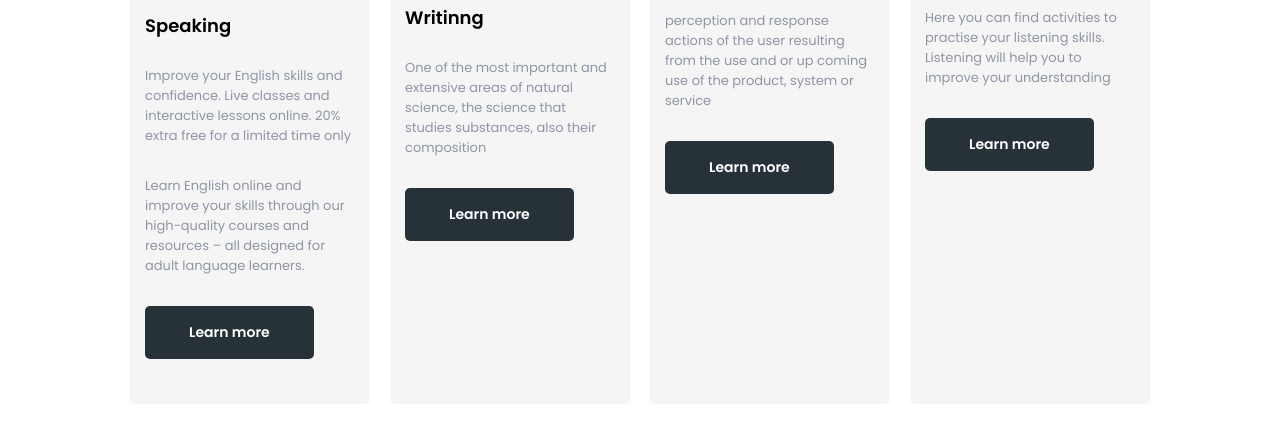
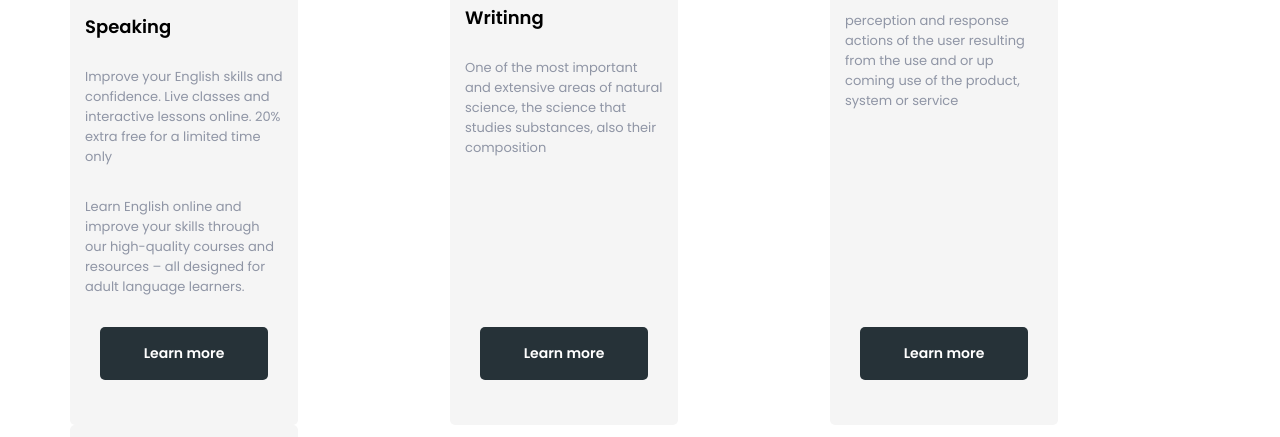
Before and after one commit to ViacheslavBabenko/britlex-project, a website: page index.html in a window 1280 px wide. Shown: the part 1261-1698 px from the top of the page. Drawn offline with nearby package versions, Linux system fonts and the light colour scheme; files that its build step writes are made by us from their sources; files whose address does not match are found by name.

Commit message:
added styles for sec skills at display 575px

```diff
--- a/src/scss/skills.scss
+++ b/src/scss/skills.scss
@@ -48,8 +48,17 @@
         align-items: stretch;
 
     }
+
+    @media (min-width : 768px) {
+        display: grid;
+        grid-template-columns: repeat(3, 1fr);
+        grid-template-rows: repeat(3, 1fr);
+
+        gap: 0px;
+        height: 100%
+    }
+
 }
-
 .skills-list__item {
     @include flex;
     flex-direction: column;
@@ -62,10 +71,16 @@
     @media (min-width : 575px) {
         max-width: 240px;
         justify-content: flex-start;
-        height: 645px;
+        min-height: 645px;
+    }
+
+    @media (min-width : 768px) {
+        max-width: 228px;
 
     }
+
 }
+
 
 .skills-list__title {
     @include text-size (18px, 80px);
@@ -89,6 +104,13 @@
     align-self: flex-start;
 
     @media (min-width : 575px) {
-gap: 50px;
+        margin-top: auto;
+        align-self: center;
+        padding-left: 54px;
+        padding-right: 54px;
+    }
+    @media (min-width : 768px) {
+        padding-left: 42px;
+        padding-right: 42px;
     }
 }
```
